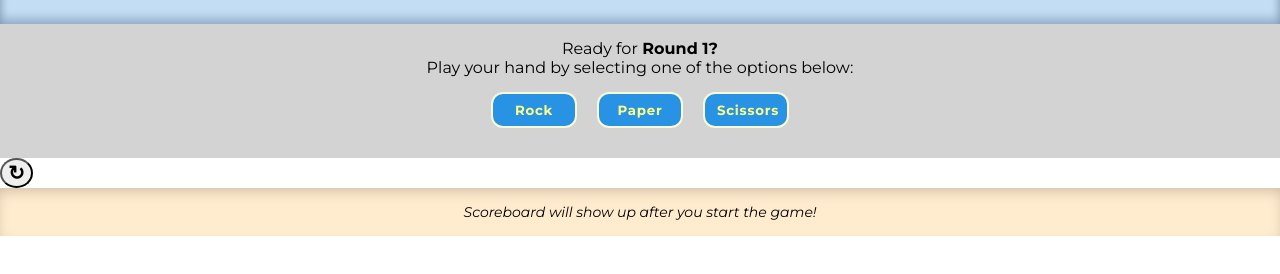
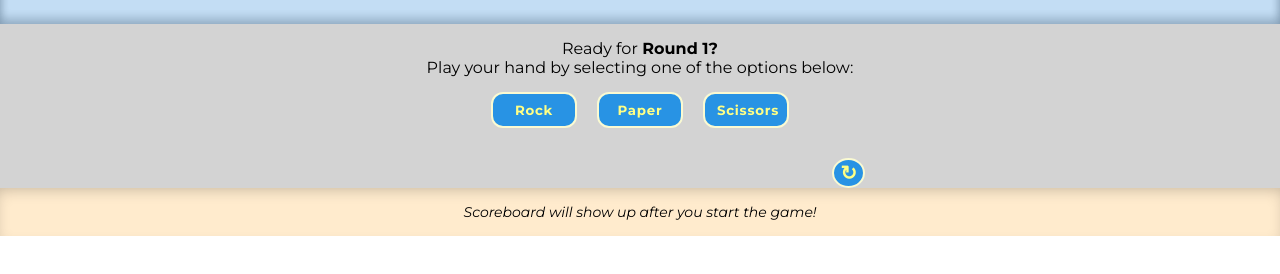
Before and after one commit to pedram-pema/rock-paper-scissor, a plain HTML site: page index.html in a window 1280 px wide. Shown: the part 76-350 px from the top of the page. Drawn offline with Linux system fonts and the light colour scheme.

Commit message:
Style reset button and modify buttons section layout
In order to make reset button's layout to be similar to other buttons, Add their styles to it.

Also to have a more organized layout and put reset button at below and to far right corner of three main buttons, put all sections of grey area in main into a div so style them as a flex container. This way, more controll is gained on reset button's position.

```diff
--- a/index.html
+++ b/index.html
@@ -16,6 +16,7 @@
     </header>
 
     <main>
+        <div class="interactive">
             <div class="CAT"><p class="round-counter">Ready for<span class="bold"> Round 1?</span></p><p id="instruction-text">Play your hand by selecting one of the options below:</p></div>
             <div class="buttons container">
                 <button class="btn rock" value="Rock">Rock</button>
@@ -23,6 +24,7 @@
                 <button class="btn scissors" value="Scissors">Scissors</button>
             </div>
             <button class="reload">&#8635</button>
+        </div>
     </main>
 
     <section class="livescore">
--- a/style.css
+++ b/style.css
@@ -112,4 +112,30 @@ header {
     font-size: 20px;
     font-weight: bolder;
     border-radius: 50%;
+    display: inline;
+    align-self: flex-end;
+    background-color: rgb(40, 147, 228);
+    color: rgb(255, 255, 133);
+    border: 2px solid lightgoldenrodyellow;
+    transition-duration: 0.5s;
 }
+
+.reload:hover {
+    background-color: white;
+    color: black;
+    cursor: pointer;
+    box-shadow: 0 12px 16px 0 rgba(0,0,0,0.24);
+}
+
+.interactive {
+    display: flex;
+    flex-direction: column;
+    align-items: center;
+    max-width: 450px;
+    justify-content: center;
+    margin: 0px auto;
+}
+
+main {
+    background-color: rgb(211, 211, 211);;
+}
```
Lines whose indentation alone changed are shown as unchanged.
